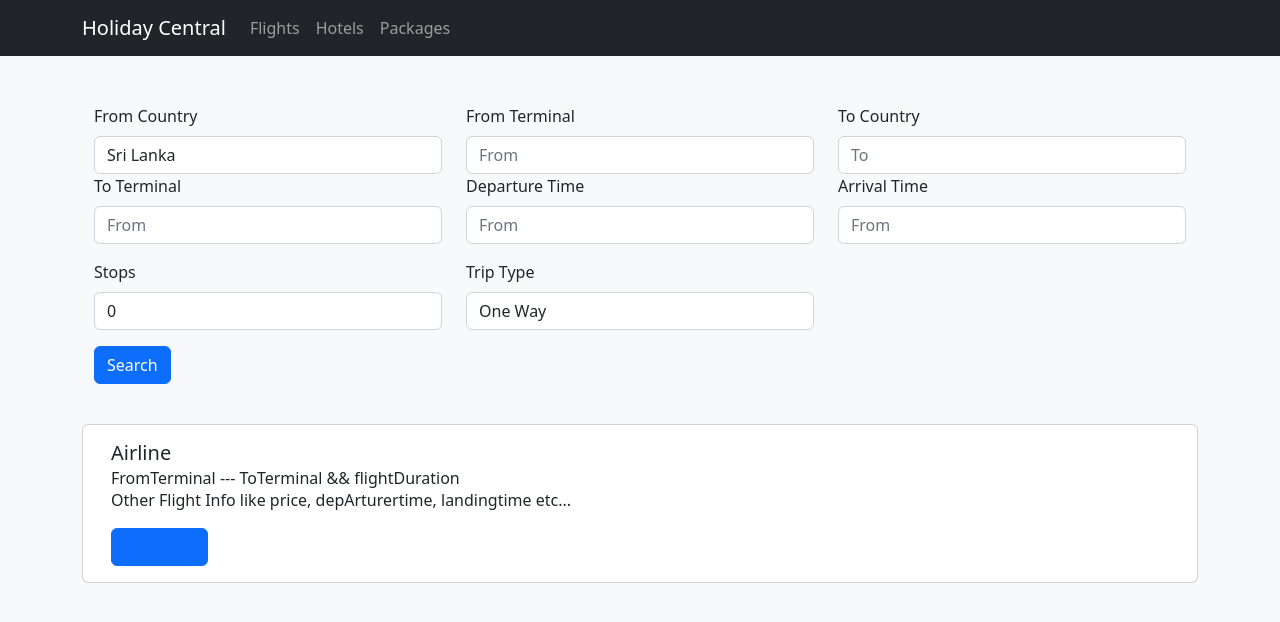
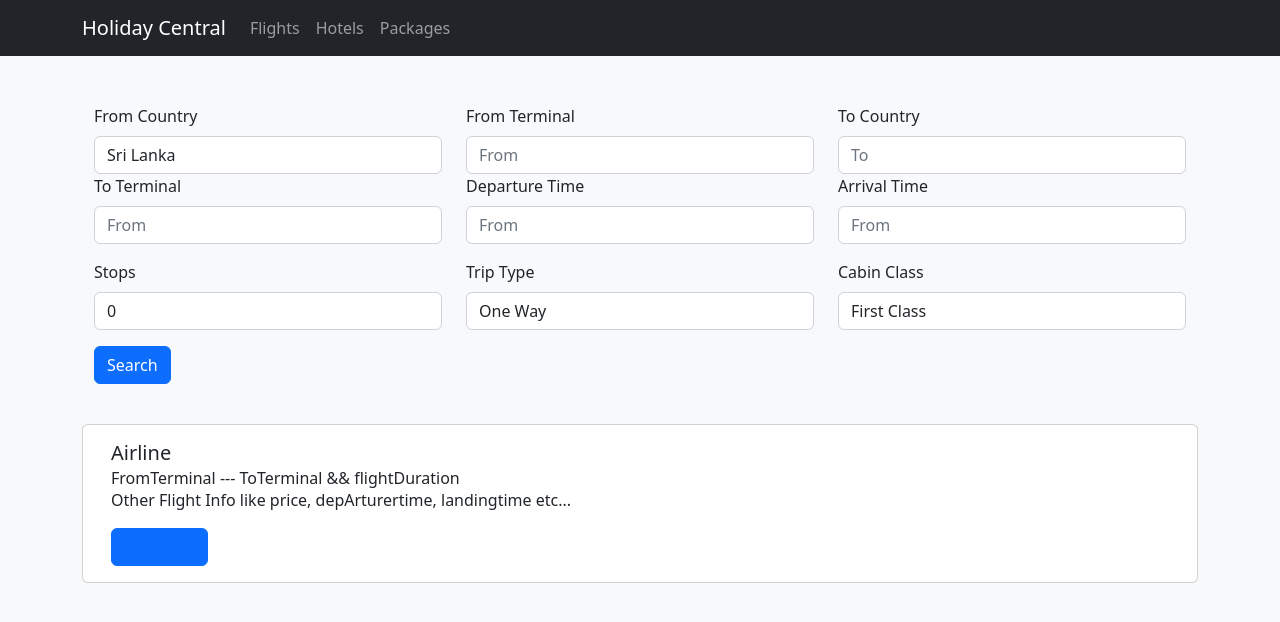
Before and after one commit to buminduyasith/HolidayCentral, a Next.js app in the folder frontend/: page /flights/searchFlights in a window 1280 px wide. Shown: the top 622 px of the page. Built offline with nearby package versions, Linux system fonts and the light colour scheme.

Commit message:
feat(FE,BE) : search

```diff
--- a/frontend/src/pages/flights/searchFlights.jsx
+++ b/frontend/src/pages/flights/searchFlights.jsx
@@ -108,6 +108,19 @@ export default function SearchFlights() {
                 </Form.Control>
                 <Form.Control.Feedback type="invalid">Please provide a valid Input</Form.Control.Feedback>
               </Form.Group>
+              <Form.Group as={Col} md="4" controlId="validationCustom01">
+                <Form.Label>Cabin Class</Form.Label>
+                <Form.Control
+                  required
+                  as="select"
+                  placeholder="From"
+                >
+                  <option value="FC">First Class</option>
+                  <option value="BC">Business Class</option>
+                  <option value="E">Economy</option>
+                </Form.Control>
+                <Form.Control.Feedback type="invalid">Please provide a valid Input</Form.Control.Feedback>
+              </Form.Group>
             </Row>
             <Button type="submit">Search</Button>
           </Form>
```
Also changed, not shown: 2 other files (tests, documents, lock files or other folders).
